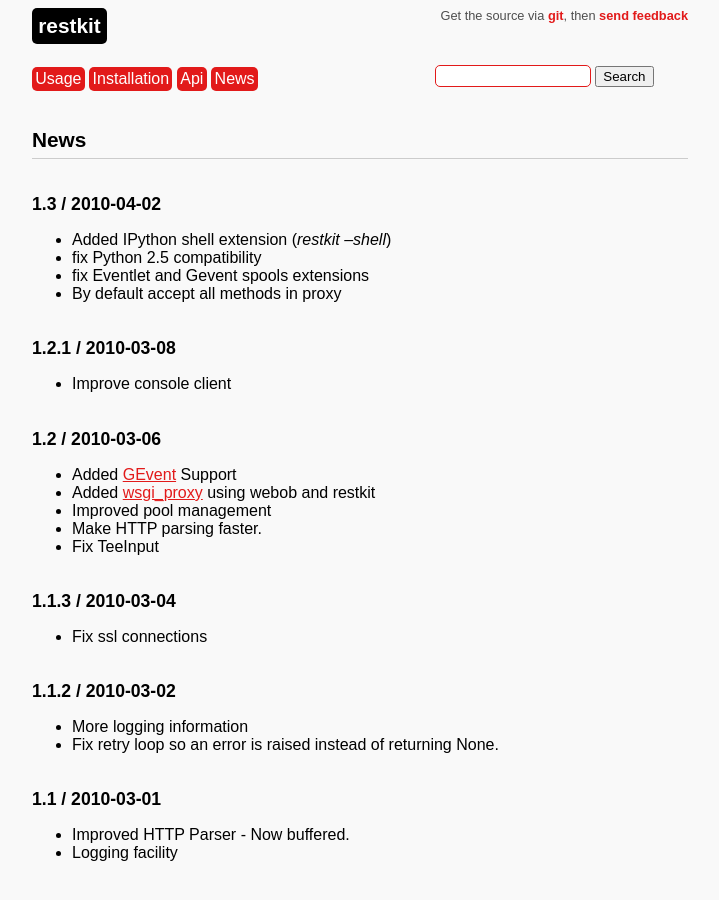
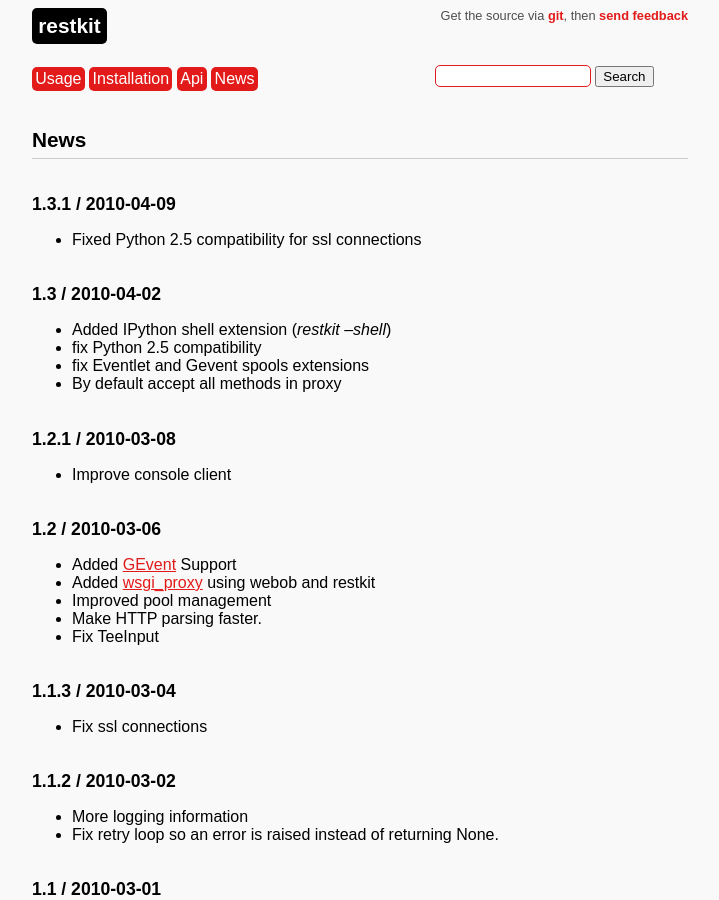
Before and after one commit to benoitc/restkit, a Sphinx documentation site: the page built from doc/news.rst, in a window 1280 px wide and 900 px high. Shown: the whole window, without its empty margins (280-999 px from the left). Built offline with Sphinx 7.4.7, drawn with Linux system fonts in a browser that asks for light colours; comment, search, counter and statistics services are not loaded.

Commit message:
update news

```diff
--- a/doc/news.rst
+++ b/doc/news.rst
@@ -2,6 +2,11 @@
 
 News
 ====
+
+1.3.1 / 2010-04-09
+------------------
+
+- Fixed Python 2.5 compatibility for ssl connections
 
 1.3 / 2010-04-02
 ----------------
```
